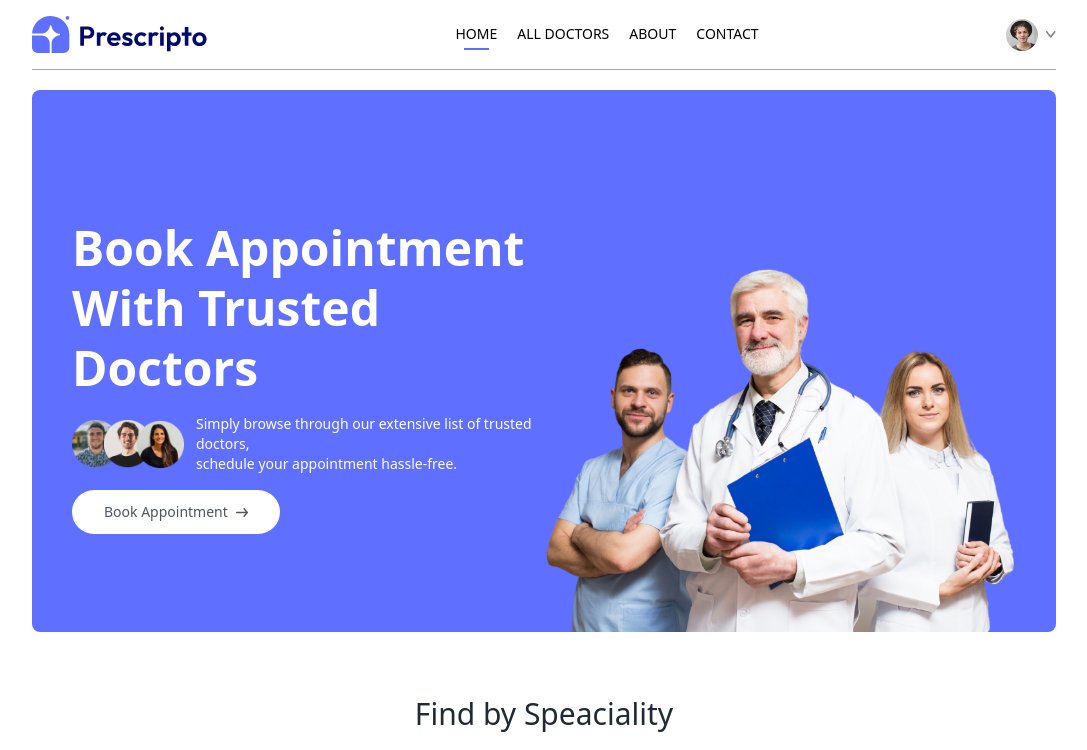
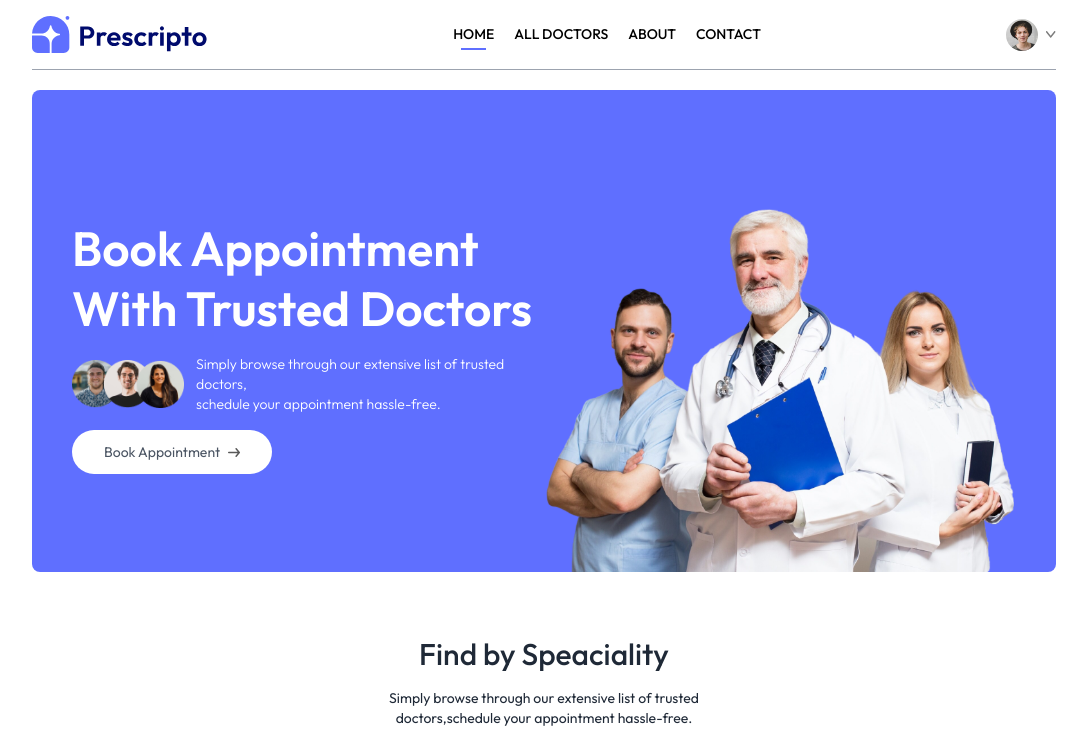
Before and after one commit to TalhaAsifSheikh/Prescripto, a React (Vite) app: page / in a window 1280 px wide. Shown: the top 750 px of the page, without its empty margins (96-1183 px from the left). Built offline with nearby package versions, Linux system fonts and the light colour scheme.

Commit message:
Second commit

```diff
--- a/src/index.css
+++ b/src/index.css
@@ -1,6 +1,14 @@
+@import url('https://fonts.googleapis.com/css2?family=Outfit:wght@100..900&display=swap');
+
+
 @tailwind base;
 @tailwind components;
 @tailwind utilities;
+
+
+*{
+    font-family: Outfit;
+}
 
 .active hr{
     @apply block;
```
